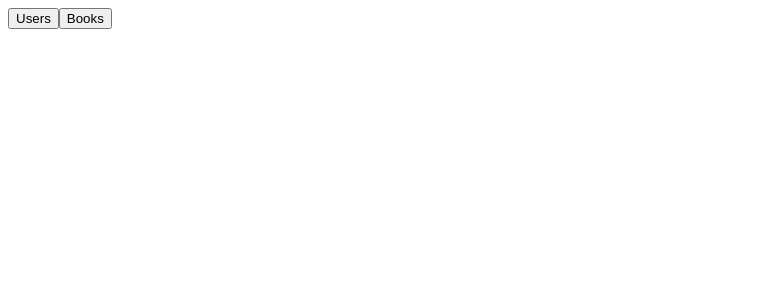
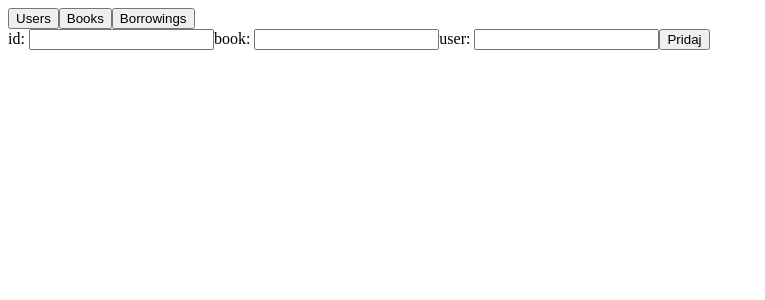
Before and after one commit to Eldam804/UMB-WETE3-FE, an Angular app: page /borrowings in a window 1280 px wide. Before the commit this address led to /. Shown: the top 300 px of the page, without its empty margins (0-765 px from the left). Built offline with nearby package versions, Linux system fonts and the light colour scheme.

Commit message:
add Borrow

```diff
--- a/src/app/app.component.html
+++ b/src/app/app.component.html
@@ -1,6 +1,7 @@
 <div>
   <button routerLink="/user">Users</button>
   <button routerLink="/books">Books</button>
+  <button routerLink="/borrowings">Borrowings</button>
 </div>
 
 <router-outlet></router-outlet>
--- a/src/app/app.module.ts
+++ b/src/app/app.module.ts
@@ -8,11 +8,13 @@ import { UserPageComponent } from './user/user-page/user-page.component';
 import { AppRoutingModule } from './app-routing.module';
 import {RouterOutlet} from "@angular/router";
 import {BookPageComponent} from "./book/book-page/book-page.component";
+import { BorrowingsPageComponent } from './borrowings/borrowings-page/borrowings-page.component';
 @NgModule({
   declarations: [
       AppComponent,
       UserPageComponent,
-      BookPageComponent
+      BookPageComponent,
+      BorrowingsPageComponent
     ],
   imports: [
     BrowserModule,
--- a/src/app/book/book-page/book-page.component.ts
+++ b/src/app/book/book-page/book-page.component.ts
@@ -30,4 +30,7 @@ export class BookPageComponent {
     this.formBooks.setValue(this.books[i]);
     this.deleteBook(i);
   }
+
+
+
 }
--- /dev/null
+++ b/src/app/borrowings/borrowings-page/borrowings-page.component.html
@@ -0,0 +1,27 @@
+<form [formGroup]="formBorrowings">
+  <label>id:
+    <input type="text" formControlName="id">
+  </label>
+  <label>book:
+    <input type="text" formControlName="book">
+  </label>
+  <label>user:
+    <input type="text" formControlName="user">
+  </label>
+  <button (click)="addBorrowed()">Pridaj</button>
+  <table *ngIf="borrowed.length">
+  <tr>
+    <th>ID</th>
+    <th>Book</th>
+    <th>User</th>
+  </tr>
+  <tr *ngFor="let val of borrowed; let i = index">
+    <td>{{val.id}}</td>
+    <td>{{val.book}}</td>
+    <td>{{val.user}}</td>
+    <td>
+      <button (click)="editBorrow(i)">Upraviť výpožičku</button>
+      <button (click)="deleteBorrow(i)">Vymaz výpožičku</button>
+    </td></tr>
+  </table>
+</form>
--- /dev/null
+++ b/src/app/borrowings/borrowings-page/borrowings-page.component.ts
@@ -0,0 +1,38 @@
+import { Component } from '@angular/core';
+import {FormControl, FormGroup} from "@angular/forms";
+
+@Component({
+  selector: 'app-borrowings-page',
+  templateUrl: './borrowings-page.component.html',
+  styleUrls: ['./borrowings-page.component.css']
+})
+export class BorrowingsPageComponent {
+  formBorrowings:FormGroup;
+  borrowed: Array<{
+    id: number;
+    user: string;
+    book: string;
+  }> = [];
+  constructor() {
+    this.formBorrowings = new FormGroup({
+      id: new FormControl(),
+      user: new FormControl(),
+      book: new FormControl()
+    });
+  }
+  addBorrowed(): void {
+    this.borrowed.push(this.formBorrowings.value);
+    this.formBorrowings.reset();
+  }
+
+
+  editBorrow(i: number): void{
+    this.formBorrowings.setValue(this.borrowed[i]);
+    this.deleteBorrow(i);
+
+  }
+
+  deleteBorrow(index: number): void {
+    this.borrowed.splice(index, 1);
+  }
+}
```
Also changed, not shown: src/app/app-routing.module.ts (+6 -1 lines), src/app/borrowings/borrowings-page/borrowings-page.component.css (added), 1 other file (tests, documents, lock files or other folders).
